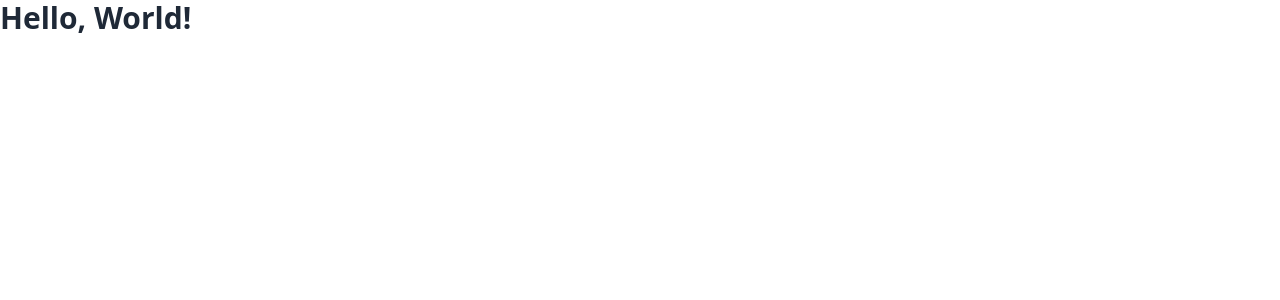
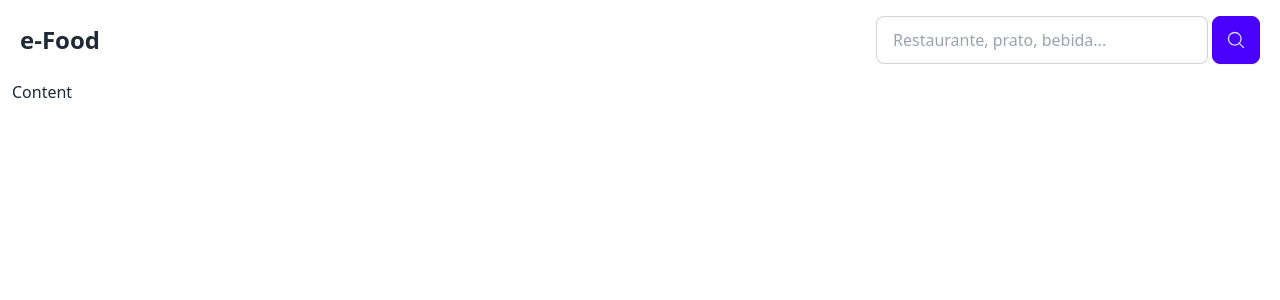
Before and after one commit to tiagosouzac/e-food, a Next.js app in the folder web/: page / in a window 1280 px wide. Shown: the top 300 px of the page. Built offline with nearby package versions, Linux system fonts and the light colour scheme.

Commit message:
feat(web): `header`, `logo` and `search`

```diff
--- /dev/null
+++ b/web/app/(dashboard)/layout.tsx
@@ -0,0 +1,15 @@
+import { Header } from "@/components/Header"
+
+export default function Layout({ children }: { children: React.ReactNode }) {
+  return (
+    <html lang="pt-br">
+      <body>
+        <div className="container">
+          <Header />
+
+          {children}
+        </div>
+      </body>
+    </html>
+  )
+}
--- a/web/app/page.tsx
+++ b/web/app/(dashboard)/page.tsx
@@ -1,7 +1,7 @@
 export default function Page() {
   return (
     <div>
-      <h1 className="text-3xl font-bold">Hello, World!</h1>
+      <h1>Content</h1>
     </div>
   )
 }
--- /dev/null
+++ b/web/app/(dashboard)/search/page.tsx
@@ -0,0 +1,7 @@
+export default function Page() {
+  return (
+    <div>
+      <h1>Search</h1>
+    </div>
+  )
+}
--- a/web/app/auth/layout.tsx
+++ b/web/app/auth/layout.tsx
@@ -1,11 +1,11 @@
+import { Logo } from "@/components/Logo"
+
 export default function Layout({ children }: { children: React.ReactNode }) {
   return (
     <html lang="pt-br">
       <body>
         <div className="container py-12 grid justify-items-center content-center gap-10 lg:min-h-screen">
-          <h1 className="text-4xl font-bold">
-            <a href="/">e-Food</a>
-          </h1>
+          <Logo size="large" />
 
           <div className="w-full max-w-sm card card-bordered card-body">
             {children}
--- /dev/null
+++ b/web/components/Header.tsx
@@ -0,0 +1,14 @@
+import { Logo } from "@/components/Logo"
+import { Search } from "@/components/Search"
+
+export function Header() {
+  return (
+    <header className="navbar py-4 flex-col items-start gap-5 sm:flex-row sm:justify-between sm:items-center">
+      <div className="navbar-start">
+        <Logo />
+      </div>
+
+      <Search />
+    </header>
+  )
+}
--- a/web/components/Icon.tsx
+++ b/web/components/Icon.tsx
@@ -1,4 +1,4 @@
-type Icons = ""
+type Icons = "search"
 
 interface Props {
   id: Icons
--- /dev/null
+++ b/web/components/Logo.tsx
@@ -0,0 +1,15 @@
+interface Props {
+  size?: "default" | "large"
+}
+
+export function Logo({ size = "default" }: Props) {
+  return (
+    <h1
+      className={`font-bold whitespace-nowrap transition-opacity duration-300 hover:opacity-75 ${
+        size === "default" ? "text-2xl" : "text-4xl"
+      }`}
+    >
+      <a href="/">e-Food</a>
+    </h1>
+  )
+}
--- /dev/null
+++ b/web/components/Search.tsx
@@ -0,0 +1,18 @@
+import { Icon } from "@/components/Icon"
+
+export function Search() {
+  return (
+    <form action="/search" className="navbar-end w-full flex gap-1 lg:max-w-sm">
+      <input
+        className="w-full input input-bordered overflow-hidden text-ellipsis whitespace-nowrap"
+        name="search"
+        type="text"
+        placeholder="Restaurante, prato, bebida..."
+      />
+
+      <button className="btn btn-primary btn-square">
+        <Icon id="search" width={20} height={20} />
+      </button>
+    </form>
+  )
+}
```
Also changed, not shown: web/public/icons.svg.
